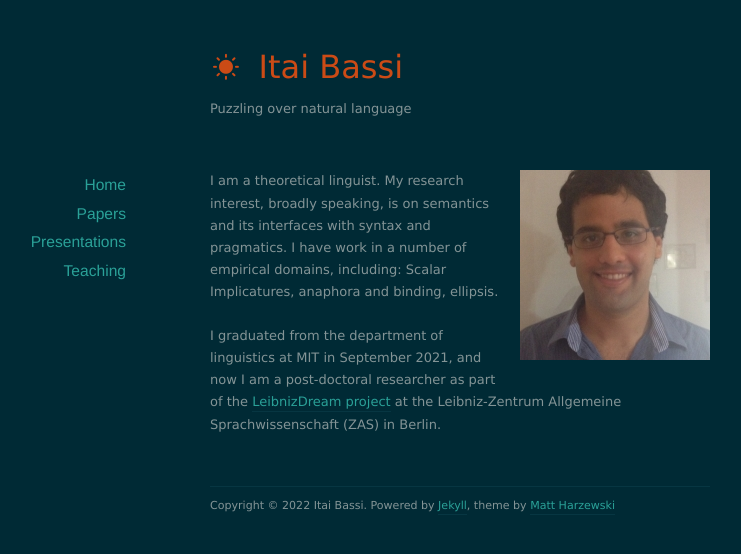
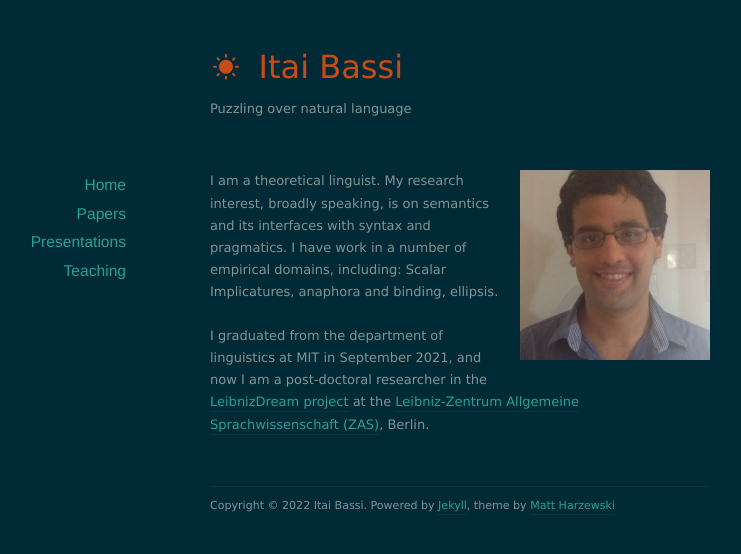
Before and after one commit to itaibassi/itaibassi.github.io, a Jekyll site: the page built from index.html, in a window 1280 px wide. Shown: the top 554 px of the page, without its empty margins (180-921 px from the left). Built offline with Jekyll 4.4.1, drawn with Linux system fonts in a browser that asks for light colours; nearby versions of some CDN libraries; the list of posts is cut into pages by our own code.

Commit message:
Update index.html

```diff
--- a/index.html
+++ b/index.html
@@ -9,8 +9,9 @@
 
 <br><br>
 
-I graduated from the department of linguistics at MIT in September 2021, and now I am a post-doctoral researcher as part of the <a href="https://leibnizdream.eu">LeibnizDream project</a>
- at the Leibniz-Zentrum Allgemeine Sprachwissenschaft (ZAS) in Berlin.
+I graduated from the department of linguistics at MIT in September 2021, and now I am a post-doctoral researcher in the <a href="https://leibnizdream.eu">LeibnizDream project</a>
+ at the   <a href="https://www.leibniz-zas.de/en/about-us/institute">Leibniz-Zentrum Allgemeine Sprachwissenschaft (ZAS)</a>, Berlin.
+
 
 
 
```
